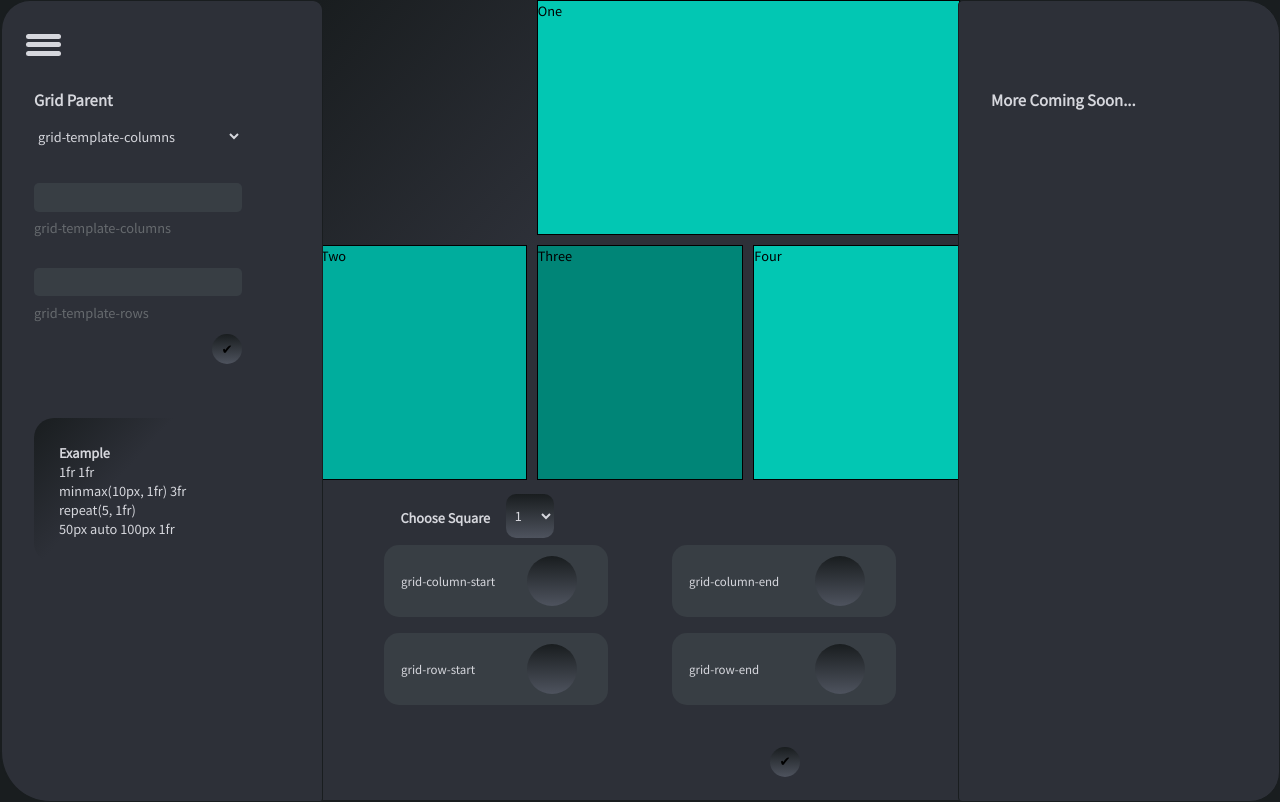
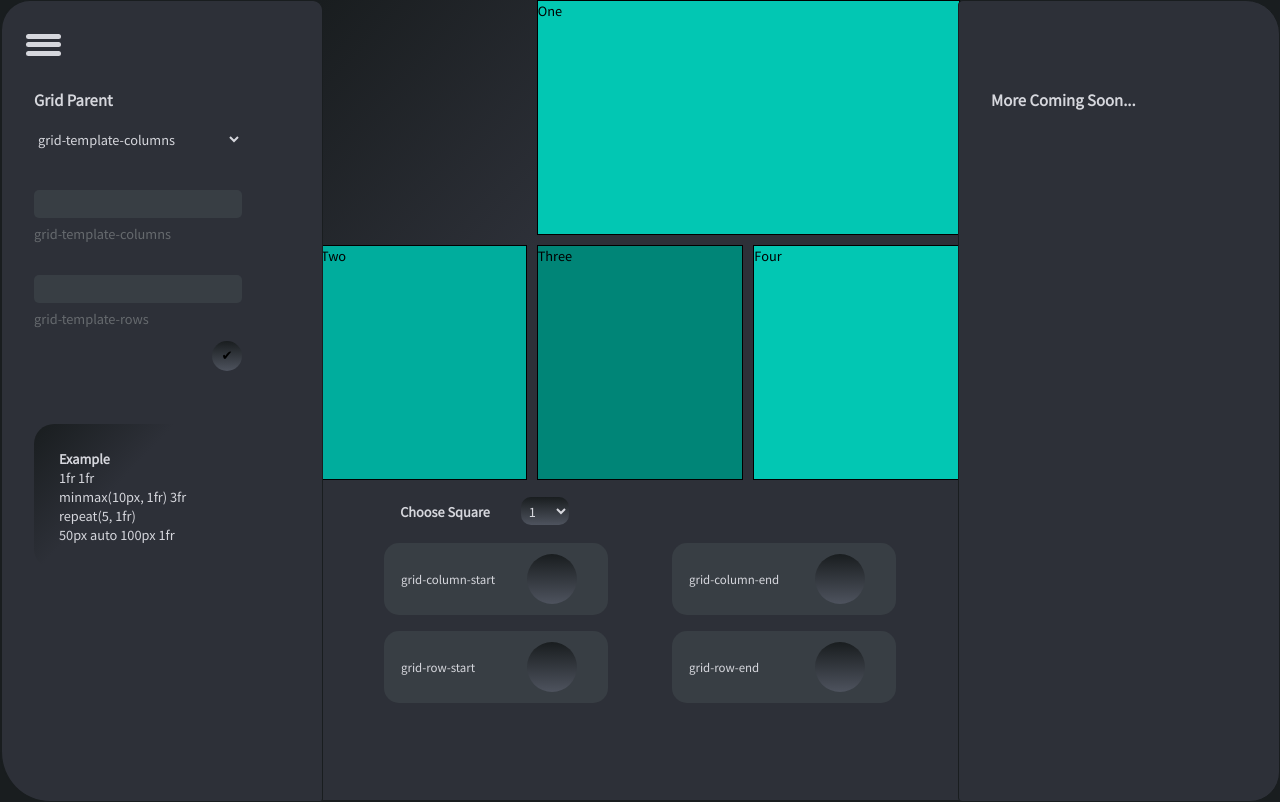
Before and after one commit to kukovisuals/kuko-app, a React app: page /gridcss in a window 1280 px wide. Built offline with nearby package versions, Linux system fonts and the light colour scheme.

Commit message:
added more styles for horizontal controller

```diff
--- a/src/components/Grid/ButtonController.jsx
+++ b/src/components/Grid/ButtonController.jsx
@@ -1,6 +1,6 @@
 import React from 'react';
-const ButtonController = () => (
-  <button className="boton" >
+const ButtonController = ({estilo}) => (
+  <button className="boton" style={estilo} >
     &#10004;
   </button>
 )
--- a/src/components/Grid/ControllerHorizontal.jsx
+++ b/src/components/Grid/ControllerHorizontal.jsx
@@ -82,7 +82,7 @@ function ControllerHorizontal({
               </label>
             </div>
           </div>
-          <ButtonController />
+          <ButtonController  estilo={{display: 'none'}}/>
         </form>
       </div>
     </div>
--- a/src/style/style.scss
+++ b/src/style/style.scss
@@ -1,40 +1,40 @@
-$gradient: linear-gradient(to bottom, #191D1F, #4e535e);
-$gradient_example: linear-gradient(313deg, #2D3038 59%, #191D1F);
-$mainColor: #2D3038;
-$columnColor: #383E44;
-$fontColor: #D6D7DD;
-$labelColor: #666A6E;
-$baseColor: #191D1F;
-$input_grid_color: #383E44;
+$gradient: linear-gradient(to bottom, #191d1f, #4e535e);
+$gradient_example: linear-gradient(313deg, #2d3038 59%, #191d1f);
+$mainColor: #2d3038;
+$columnColor: #383e44;
+$fontColor: #d6d7dd;
+$labelColor: #666a6e;
+$baseColor: #191d1f;
+$input_grid_color: #383e44;
 
-*{
+* {
 	margin: 0;
 	padding: 0;
 }
-body{
+body {
 	overflow: hidden;
 	background-color: $baseColor;
-	font-family: 'Noto Sans JP', sans-serif;
+	font-family: "Noto Sans JP", sans-serif;
 	// color: white;
 	font-size: 1vw;
 }
-#video_container{
-	position:fixed;
+#video_container {
+	position: fixed;
 	right: 0;
 	bottom: 0;
 	min-width: 100%;
 	min-height: 100%;
 }
-.controllers_container{
+.controllers_container {
 	border: 1px solid $baseColor;
-	width:25%;
+	width: 25%;
 	height: 100vh;
 	position: absolute;
 	background-color: $mainColor;
 	color: $fontColor;
 	border-radius: 30px 10px 3px 50px;
 	border-left: 2px solid $baseColor;
-	z-index:10;
+	z-index: 10;
 }
 select {
 	// A reset of styles, including removing the default dropdown arrow
@@ -46,7 +46,7 @@ select {
 	padding: 0 1em 0 0;
 	margin: 0;
 	width: 100%;
-  height: 2.5vw;
+	height: 3vw;
 	font-family: inherit;
 	font-size: inherit;
 	cursor: pointer;
@@ -56,11 +56,12 @@ select {
 select:hover {
 	border: 2px solid white;
 }
-.parent_label_container, input{
+.parent_label_container,
+input {
 	display: flex;
 	flex-direction: column;
 }
-input{
+input {
 	margin-bottom: 3%;
 	border-radius: 5px;
 	border: none;
@@ -68,7 +69,7 @@ input{
 	color: $fontColor;
 	background-color: $columnColor;
 }
-input[type=text] {
+input[type="text"] {
 	padding: 2% 5%;
 	color: $fontColor;
 }
@@ -78,32 +79,32 @@ input::-webkit-inner-spin-button {
 	margin: 0;
 	marin-left: 10%;
 }
-input[type=number] {
+input[type="number"] {
 	// padding: 2% 5%;
 	// padding: 10px;
-	text-align:center;
+	text-align: center;
 	width: 30%;
 	color: $fontColor;
 	box-sizing: border-box;
 	background-image: $gradient;
 }
-.parent_label_container{
+.parent_label_container {
 	margin-top: 15%;
 	color: $labelColor;
 }
 
-.parent_contaienr{
+.parent_contaienr {
 	padding: 15% 25% 15% 10%;
 	position: relative;
 	top: 5%;
 
 	// height: 70vh;
 
-	h3{
+	h3 {
 		position: absolute;
 	}
 }
-.boton{
+.boton {
 	border: none;
 	background-image: $gradient;
 	width: 30px;
@@ -116,8 +117,7 @@ input[type=number] {
 	cursor: pointer;
 }
 
-
-.children_controller{
+.children_controller {
 	position: absolute;
 	height: 40vh;
 	width: 50%;
@@ -126,7 +126,7 @@ input[type=number] {
 	bottom: 0;
 }
 
-.children_controller_grid{
+.children_controller_grid {
 	position: absolute;
 	width: 100%;
 	h3 {
@@ -139,20 +139,22 @@ input[type=number] {
 	margin: 0 auto;
 }
 
-.options_children_contianer{
+.options_children_contianer {
 	// border: 1px solid white;
-	width:40%;
-	// height: 5vw;
-	// margin: 0 auto;
+	width: 40%;
+	padding: 3%;
+	display: flex;
+	flex-direction: row;
+	justify-content: space-evenly;
 
-	.children_lonely_container{
-		margin: 12% 7% 8% 21%;
-		float: left;
+	.children_lonely_container {
+		// margin: 12% 7% 8% 21%;
+    align-self: center;
 		color: $fontColor;
 	}
 }
 
-.input_children_contianer{
+.input_children_contianer {
 	// border: 1px solid white;
 	width: 100%;
 	height: 22vh;
@@ -160,7 +162,7 @@ input[type=number] {
 	flex-wrap: wrap;
 	justify-content: space-around;
 
-	.input_label_container{
+	.input_label_container {
 		width: 36%;
 		height: 9vh;
 		// border: 1px solid white;
@@ -170,49 +172,48 @@ input[type=number] {
 		background-color: $input_grid_color;
 		border-radius: 15px;
 
-		span{
+		span {
 			// border: 1px solid black;
 			font-size: 0.9vw;
 			align-self: center;
 			color: $fontColor;
 		}
-		label{
+		label {
 			// border: 1px solid red;
 			border-radius: 100%;
 			width: 50px;
 			height: 50px;
 			align-self: center;
-			padding:1%;
+			padding: 1%;
 			margin-right: 14%;
 
-			input{
+			input {
 				width: 50px;
 				height: 50px;
 				border-radius: 100%;
-
 			}
 		}
 	}
 }
 
-.select_grid{
+.select_grid {
 	// border: 1px solid white;
 	width: 6vh;
 	border-radius: 10px;
-	height: 5.5vh;
+	height: 3.5vh;
 	background-image: $gradient;
-	padding: 2%;
-	margin-top: 6%;
+	// padding: 2%;
+	// margin-top: 6%;
+  text-align: center;
 	width: 6vh;
 }
 
-
-.boton2{
+.boton2 {
 	position: absolute;
 	left: 200%;
 }
 
-.grid_container{
+.grid_container {
 	position: absolute;
 	width: 50%;
 	// height: 70vh;
@@ -232,11 +233,11 @@ input[type=number] {
 	// grid-column-start: 2;
 	// grid-column-end: 4;
 	// grid-row: 1;
-  background-color: #02C7B3;
+	background-color: #02c7b3;
 }
 .two {
 	border: 1px solid black;
-  background-color: #00AD9D;
+	background-color: #00ad9d;
 }
 .three {
 	border: 1px solid black;
@@ -246,47 +247,42 @@ input[type=number] {
 	border: 1px solid black;
 	// grid-column: 3;
 	// grid-row: 3;
-  background-color: #02C7B3;
+	background-color: #02c7b3;
 }
 .five {
 	border: 1px solid black;
 	grid-column: 2;
 	grid-row: 4;
-  background-color: #00453E;
+	background-color: #00453e;
 }
 .six {
 	border: 1px solid black;
 	grid-column: 3;
 	grid-row: 4;
-  background-color: #001F1C;
+	background-color: #001f1c;
 }
 
-
-
-.example_container{
+.example_container {
 	padding: 15% 25% 15% 10%;
 	position: relative;
 	top: 5%;
 	color: $fontColor;
 
-  .example_wrapper{
+	.example_wrapper {
 		padding: 12%;
 		background-image: $gradient_example;
 		border-radius: 20px;
 	}
 }
 
-
-
-.controllers_right_container{
-
+.controllers_right_container {
 	border: 1px solid $baseColor;
-	width:25%;
+	width: 25%;
 	height: 100vh;
 	right: 0;
 	position: absolute;
 	background-color: $mainColor;
 	color: $fontColor;
 	border-radius: 5px 34px 30px 4px;
-	z-index:10;
+	z-index: 10;
 }
```
Also changed, not shown: img/screenshot.png. Lines whose indentation alone changed are shown as unchanged.
